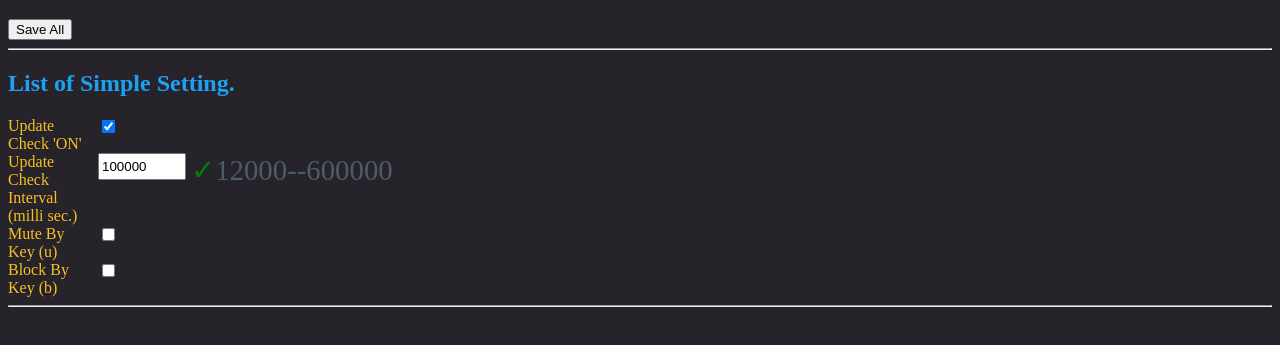
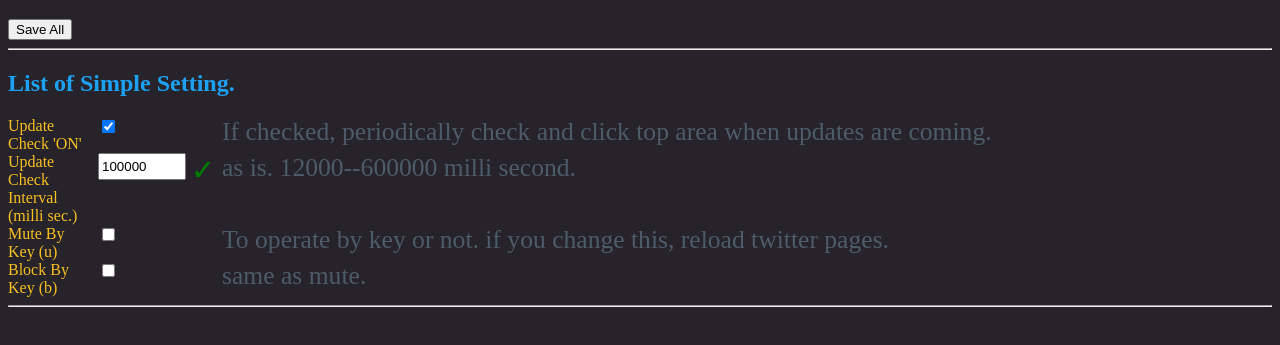
Before and after one commit to PrsPrsBK/PrsPrsTwitter, a browser extension: page options_ui/options.html in a window 1280 px wide. Shown: the part 61-406 px from the top of the page. Drawn offline with Linux system fonts and the light colour scheme.

Commit message:
feat: UI: help text for settings

```diff
--- a/options_ui/options.css
+++ b/options_ui/options.css
@@ -8,7 +8,7 @@ h1, h2 {
 }
 #setting_list {
   display: grid;
-  grid-template-columns: 80px 10px 100px;
+  grid-template-columns: 80px 10px 100px 1.5em 1fr;
 }
 label {
   display: table-cell;
@@ -36,5 +36,10 @@ input:valid+span:before {
   content: '✓';
   color: green;
 }
+.help_div>p {
+  font-size: 160%;
+  display: table-cell;
+  vertical-align: top;
+}
 
 /* vim:expandtab ff=dos fenc=utf-8 sw=2 */
--- a/options_ui/options.html
+++ b/options_ui/options.html
@@ -30,7 +30,7 @@
       <div style="grid-column: 3;grid-row: 2;">
         <input type="number" id="update_check_interval"
           min="12000" max="600000" value="100000">
-        <span class="valid_sign">12000--600000</span>
+        <span class="valid_sign"></span>
       </div>
       <div style="grid-column: 3;grid-row: 3;">
         <input type="checkbox" id="mute_by_key">
@@ -38,6 +38,20 @@
       <div style="grid-column: 3;grid-row: 4;">
         <input type="checkbox" id="block_by_key">
       </div>
+
+      <div style="grid-column: 5;grid-row: 1;" class="help_div">
+        <p>If checked, periodically check and click top area when updates are coming.</p>
+      </div>
+      <div style="grid-column: 5;grid-row: 2;" class="help_div">
+        <p>as is. 12000--600000 milli second.</p>
+      </div>
+      <div style="grid-column: 5;grid-row: 3;" class="help_div">
+        <p>To operate by key or not. if you change this, reload twitter pages.</p>
+      </div>
+      <div style="grid-column: 5;grid-row: 4;" class="help_div">
+        <p>same as mute.</p>
+      </div>
+
     </div>
     <hr>
   </form>
```
